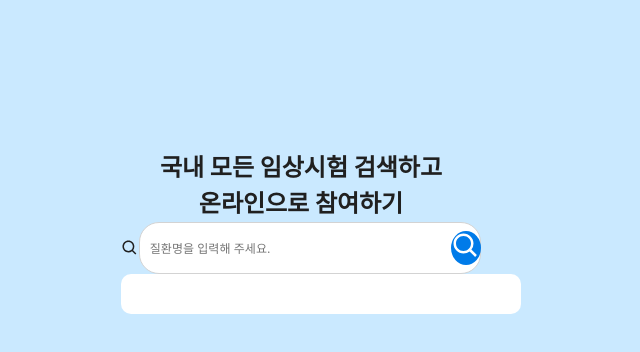
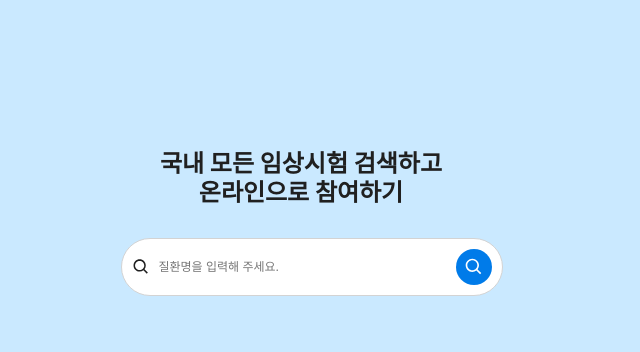
Before and after one commit to pre-onboarding-10th-6/pre-onboarding-10th-2-6, a React (Create React App) app: page / in a window 1280 px wide. Shown: the top 352 px of the page, without its empty margins (339-979 px from the left). Built offline with nearby package versions, Linux system fonts and the light colour scheme.

Commit message:
feat: SuggestSearchList 컴포넌트 분리 및 페이지 UI 구현

```diff
--- a/src/App.tsx
+++ b/src/App.tsx
@@ -2,6 +2,7 @@ import React, { useCallback, useEffect, useState } from 'react'
 import { BiSearch } from 'react-icons/bi'
 import styled from 'styled-components'
 
+import SuggestSearchList from './components/SuggestSearchList'
 import useDebounce from './hooks/useDebounce'
 import { getDisease } from './service/getDisease'
 import { IDisease } from './types/disease'
@@ -34,44 +35,28 @@ function App() {
     const { value } = e.target
     setSearchInput(value)
   }
-  const renderList = () => {
-    if (suggestList?.length === 0) {
-      return <>검색어 없음</>
-    }
-    return (
-      <>
-        {suggestList?.map(item => {
-          return <p key={item.id}>{item.name}</p>
-        })}
-      </>
-    )
-  }
 
   return (
     <StLayout>
       <StSearchContainer>
-        <h2>국내 모든 임상시험 검색하고</h2>
-        <h2>온라인으로 참여하기</h2>
+        <StTitle>
+          국내 모든 임상시험 검색하고
+          <br /> 온라인으로 참여하기
+        </StTitle>
         <StInputContainer>
+          <StInputWrap>
             <BiSearch size={20} />
             <input
               type="text"
               onChange={onChangeSearchInput}
               placeholder="질환명을 입력해 주세요."
             />
+          </StInputWrap>
           <button>
-            <BiSearch size={30} />
+            <BiSearch size={20} />
           </button>
-
-          {/* {debounceInput} */}
         </StInputContainer>
-        <StSuggestListContainer>
-          {suggestList &&
-            suggestList.map(item => {
-              return <div key={item.id}>{item.name}</div>
-            })}
-          {suggestList && renderList()}
-        </StSuggestListContainer>
+        {suggestList && <SuggestSearchList suggestList={suggestList} />}
       </StSearchContainer>
     </StLayout>
   )
@@ -90,10 +75,11 @@ const StSearchContainer = styled.div`
   width: 360px;
   height: 500px;
   margin: 150px 0;
-  h2 {
+`
+const StTitle = styled.h2`
   font-size: 1.5rem;
-    padding: 10px;
-  }
+  line-height: 120%;
+  margin-bottom: 30px;
 `
 
 const StInputContainer = styled.div`
@@ -101,32 +87,29 @@ const StInputContainer = styled.div`
   align-items: center;
   position: relative;
   width: 360px;
-  /* margin-top: 100px; */
-
-  input {
-    width: 100%;
-    height: 30px;
+  background-color: white;
   border: 1px solid lightgray;
-    border-radius: 20px;
+  border-radius: 30px;
   padding: 10px;
-  }
+  margin-bottom: 8px;
 
   button {
-    position: absolute;
-    right: 0;
+    display: flex;
+    align-items: center;
+    justify-content: center;
+    padding: 8px;
     color: white;
     background-color: #007be9;
     border-radius: 100%;
   }
 `
-
-const StSuggestListContainer = styled.div`
-  text-align: left;
-  width: 360px;
-  background-color: white;
-  border-radius: 10px;
-  padding: 20px;
-  overflow-y: scroll;
-  max-height: 200px;
-  font-size: 0.8rem;
+const StInputWrap = styled.div`
+  display: flex;
+  gap: 8px;
+  align-items: center;
+  width: 100%;
+  height: 30px;
+  input {
+    width: 100%;
+  }
 `
--- /dev/null
+++ b/src/components/SuggestSearchList.tsx
@@ -0,0 +1,58 @@
+import React from 'react'
+import { BiSearch } from 'react-icons/bi'
+import styled from 'styled-components'
+
+import { IDisease } from '../types/disease'
+
+interface IProps {
+  suggestList: IDisease[]
+}
+
+const SuggestSearchList = ({ suggestList }: IProps) => {
+  const renderList = () => {
+    if (suggestList?.length === 0) {
+      return <>검색어 없음</>
+    }
+    return (
+      <>
+        {suggestList?.map(item => {
+          return (
+            <li key={item.id}>
+              <BiSearch size={12} />
+              <span>{item.name}</span>
+            </li>
+          )
+        })}
+      </>
+    )
+  }
+  return (
+    <StSuggestListContainer>
+      <StSuggestList>{suggestList && renderList()}</StSuggestList>
+    </StSuggestListContainer>
+  )
+}
+
+export default SuggestSearchList
+
+const StSuggestListContainer = styled.div`
+  text-align: left;
+  width: 360px;
+  background-color: white;
+  border-radius: 10px;
+  padding: 16px 0 0;
+`
+const StSuggestList = styled.ul`
+  overflow-y: scroll;
+  max-height: 200px;
+  li {
+    padding: 4px 16px;
+    font-size: 0.8rem;
+    :hover {
+      background-color: gray;
+    }
+  }
+  svg {
+    margin-right: 8px;
+  }
+`
```
Lines whose indentation alone changed are shown as unchanged.
